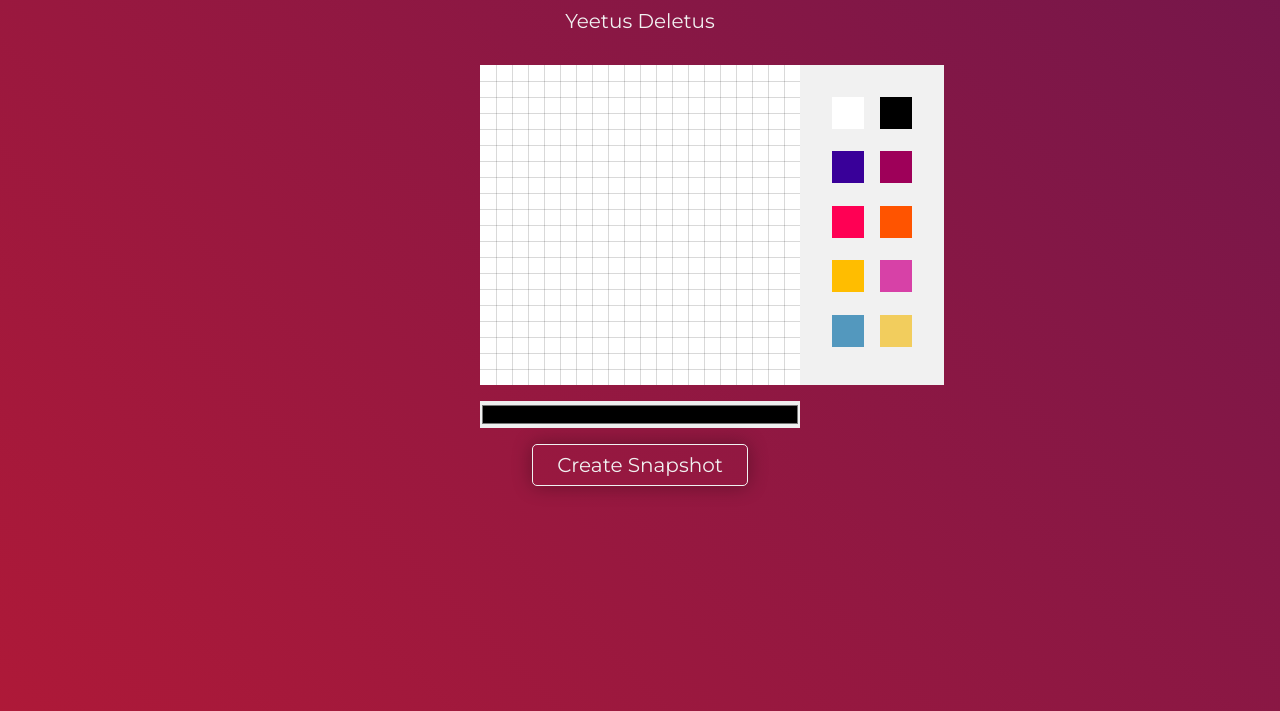
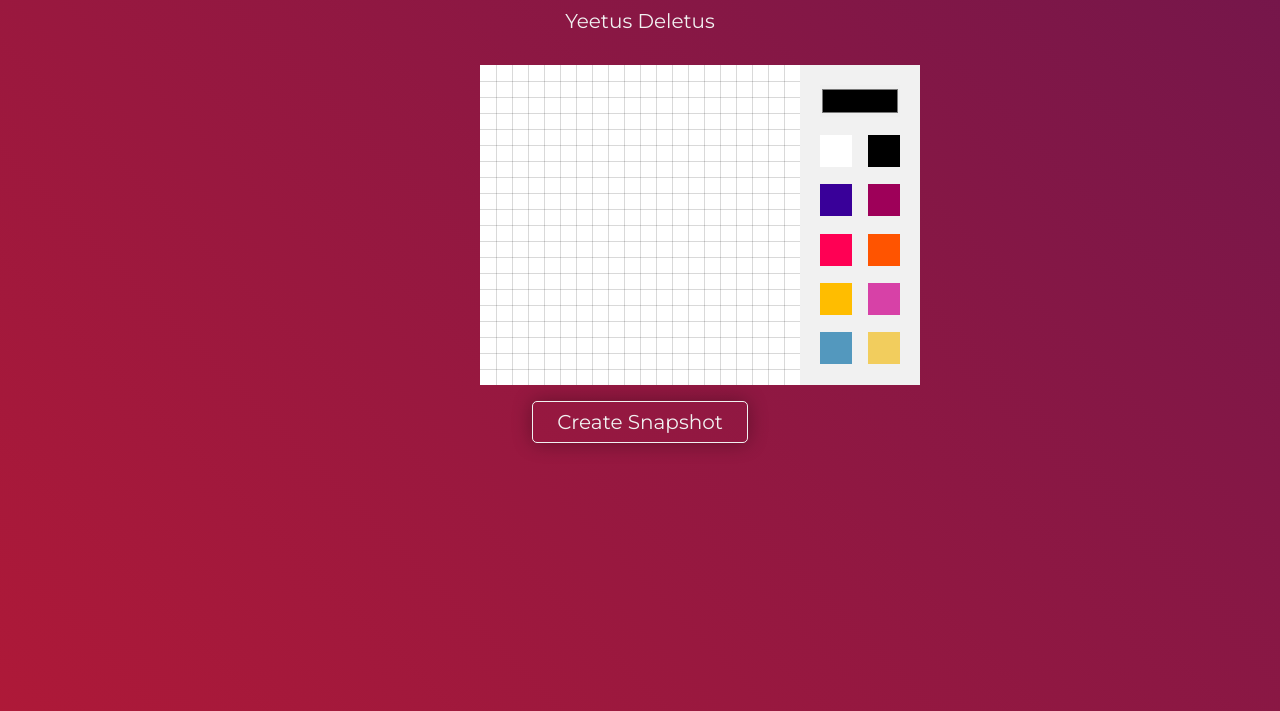
Before and after one commit to Notendoos/DNRP--FRONT-, a plain HTML site: page index.html in a window 1280 px wide. Shown: the part 89-800 px from the top of the page. Drawn offline with Linux system fonts and the light colour scheme.

Commit message:
Proper grid calculation Added color input to pallette

```diff
--- a/index.html
+++ b/index.html
@@ -14,7 +14,6 @@
     </header>
     <main id="app">
         <canvas id="dnrp"></canvas>
-        <input type="color">
         <button>Create Snapshot</button>
     </main>
     <section id="snapshot"></section>
--- a/src/css/master.css
+++ b/src/css/master.css
@@ -59,8 +59,6 @@ canvas{
 
 input{
     display: block;
-    margin: 1rem auto;
-    width: 20rem;
 }
 
 button{
@@ -105,7 +103,7 @@ button:active{
     left: calc(50% + 10rem);
     top: 0;
     grid-gap: 1rem;
-    padding: 2rem;
+    padding: 1.25rem;
     background: var(--mainWhite);
     height: 20rem;
 }
@@ -150,6 +148,12 @@ button:active{
     width: 1px;
 }
 
+input[type="color"]{
+    width: 100%;
+    height: 2rem;
+    grid-area: 1/1/3/3;
+}
+
 /*
     Anims
 */
--- a/src/js/modules/render.js
+++ b/src/js/modules/render.js
@@ -5,8 +5,13 @@ const
     },
     pallette = (colors)=>{
         const
-            palleteCont = document.createElement("div"),
-            appCont = document.querySelector("#app")
+            palletteCont = document.createElement("div"),
+            appCont = document.querySelector("#app"),
+            curColor = document.createElement("input")
+
+            curColor.type = "color"
+
+            palletteCont.appendChild(curColor)
 
         colors.forEach(el => {
             const
@@ -25,27 +30,34 @@ const
                 input.value = swatch.getAttribute("data-color")
             })
 
-            palleteCont.appendChild(swatch)
+            palletteCont.appendChild(swatch)
         })
 
-        palleteCont.classList.add("pallette")
+        palletteCont.classList.add("pallette")
 
-        appCont.appendChild(palleteCont)
+        appCont.appendChild(palletteCont)
     },
     grid = (settings)=>{
         const
             gridCont = document.createElement("div"),
-            appCont = document.querySelector("#app")
+            appCont = document.querySelector("#app"),
+            canvas = document.querySelector("canvas")
 
         gridCont.classList.add("overlay")
+
+
 
         for(let i=0;i<settings.width-1;i++){
             let
                 hline = document.createElement("div"),
-                vline = document.createElement("div")
+                vline = document.createElement("div"),
+                gutterPer = i/settings.width,
+                gutter = gutterPer*canvas.scrollHeight,
+                offset = (1/settings.width)*canvas.scrollHeight
 
-            hline.style.setProperty("top",`${i+1}rem`)
-            vline.style.setProperty("left",`${i+1}rem`)
+
+            hline.style.setProperty("top",`${gutter+offset-.5}px`)
+            vline.style.setProperty("left",`${gutter+offset-.5}px`)
 
             hline.classList.add("h-line")
             vline.classList.add("v-line")
```
Also changed, not shown: src/js/modules/controls.js (+0 -1 lines).
